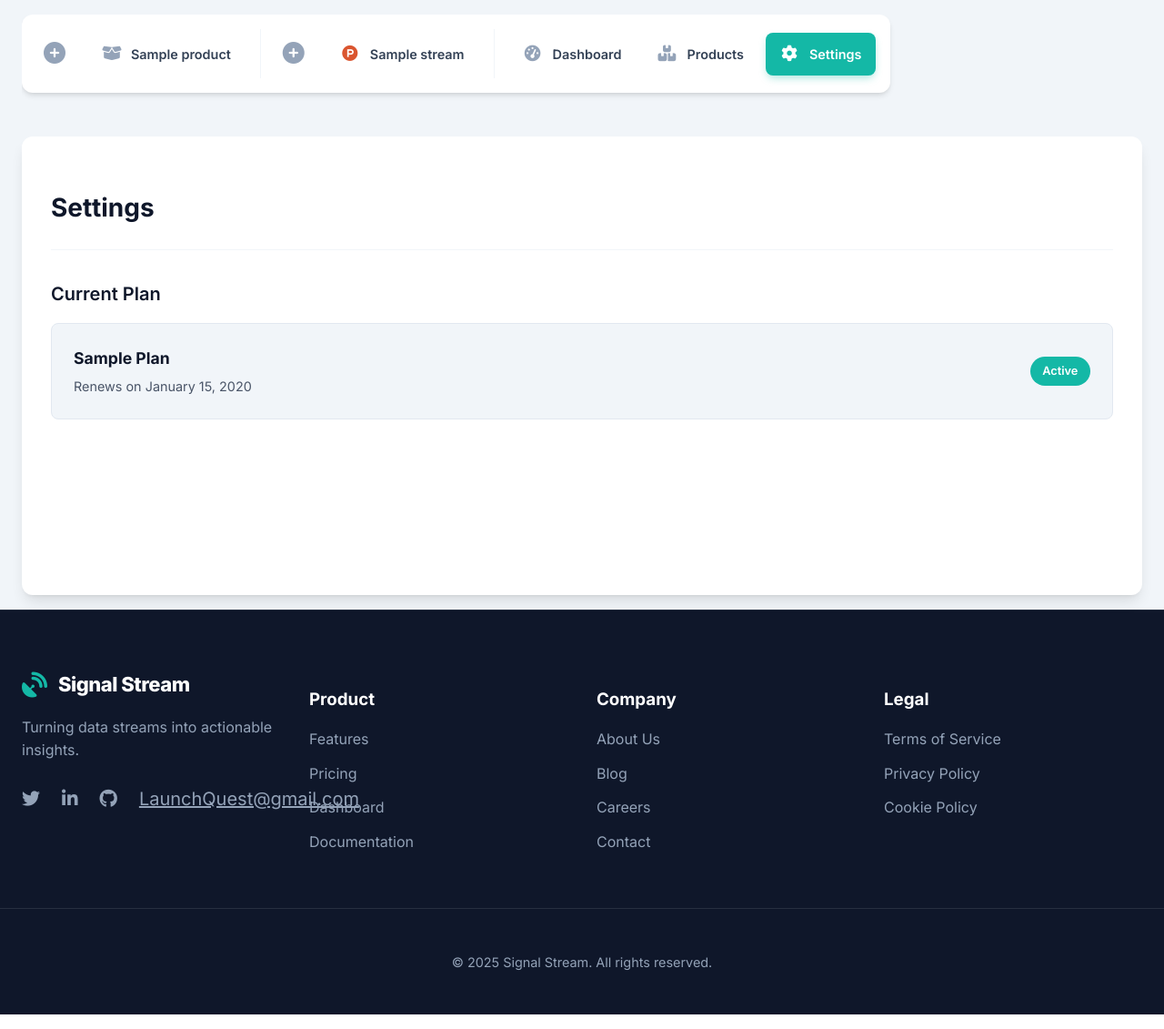
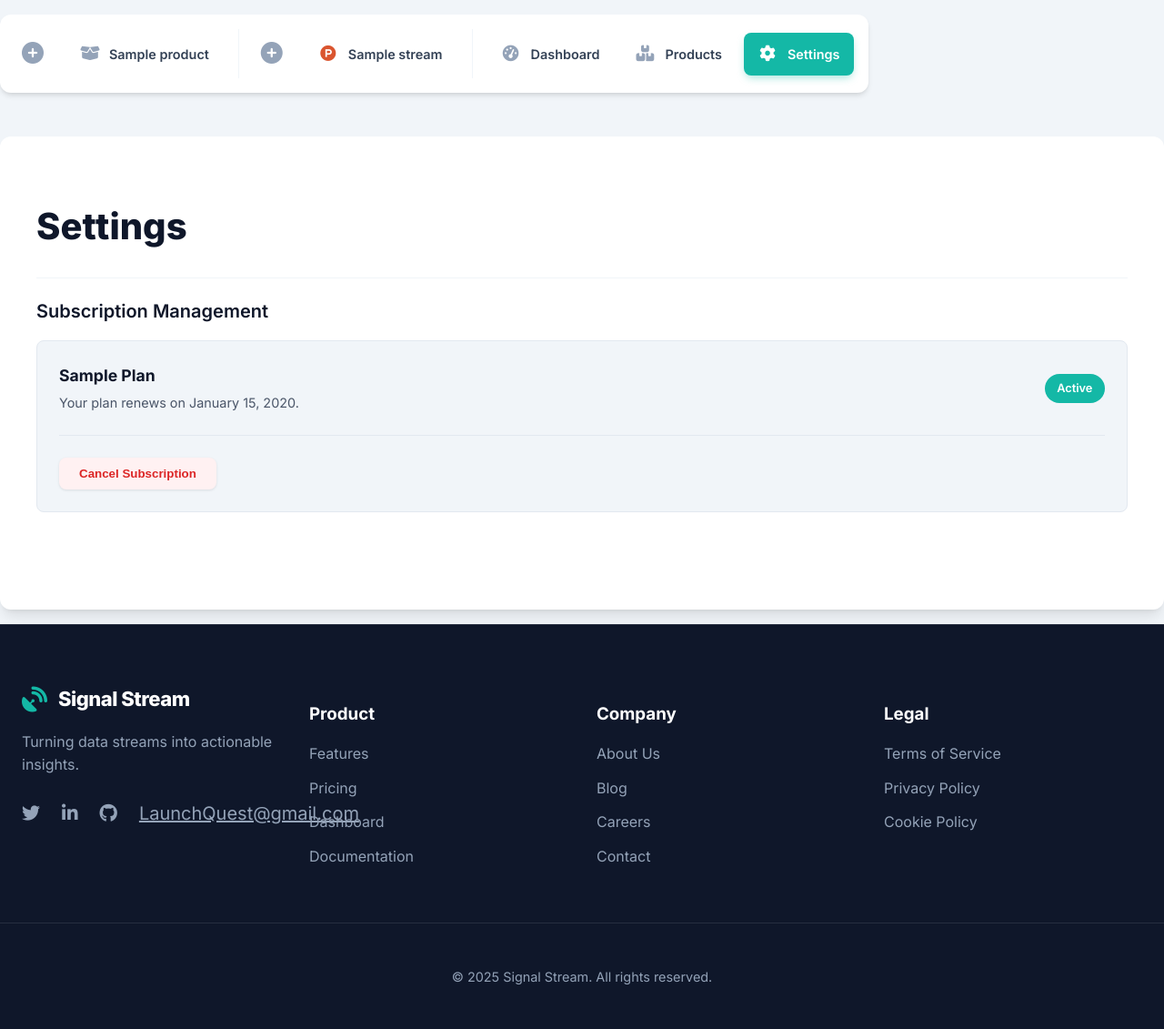
Before and after one commit to albertabishek369/Signal_Stream, a Flask app: page /settings in a window 1280 px wide. Shown: the part 80-1211 px from the top of the page at 91% size. Run offline with Flask 3, Linux system fonts and the light colour scheme; a user stored in the database is signed in; tables that the repository leaves empty hold one stand-in row (values such as "Sample post"); some libraries are stand-ins or nearby versions.

Commit message:
add payment to cancel and reactive

```diff
--- a/blueprints/main.py
+++ b/blueprints/main.py
@@ -169,7 +169,7 @@ def settings():
 def create_subscription():
     user_id = current_user.id
     plan_type = request.get_json().get('plan_type')
-    plan_ids = {'founder': 'plan_QvD8H0pCE6YRJB', 'scale': 'plan_QvD8dwCCxpYVur'}
+    plan_ids = {'founder': 'plan_QwswYisjnDCDY6', 'scale': 'plan_Qwt1O8dXzFcNNF'}
 
     if plan_type not in plan_ids:
         return jsonify({'error': 'Invalid plan type'}), 400
@@ -271,3 +271,47 @@ def privacy_policy():
     streams = Stream.query.filter_by(user_id=user_id).all()
     products = Product.query.filter_by(user_id=user_id).all()
     return render_template('privacy.html', streams=streams, products=products)
+
+@main_bp.route('/cancel-subscription', methods=['POST'])
+@login_required
+def cancel_subscription():
+    """Cancels the user's active Razorpay subscription."""
+    user_id = current_user.id
+    sub = Subscription.query.filter_by(user_id=user_id, status='active').first()
+
+    if not sub or not sub.razorpay_subscription_id:
+        flash('No active subscription found to cancel.', 'danger')
+        return redirect(url_for('main.settings'))
+
+    try:
+        # Tell Razorpay to cancel the subscription at the end of the current billing cycle
+        razorpay_client.subscription.cancel(sub.razorpay_subscription_id)
+
+        # Update our local database status
+        sub.status = 'canceled'
+        db.session.commit()
+
+        flash('Your subscription has been canceled. You will retain access until the end of the current billing period.', 'success')
+    except Exception as e:
+        current_app.logger.error(f"Error canceling subscription for user {user_id}: {e}")
+        flash('There was an error canceling your subscription. Please contact support.', 'danger')
+
+    return redirect(url_for('main.settings'))
+
+
+@main_bp.route('/reactivate-subscription', methods=['POST'])
+@login_required
+def reactivate_subscription():
+    """Reactivates a user's canceled Razorpay subscription."""
+    user_id = current_user.id
+    sub = Subscription.query.filter_by(user_id=user_id, status='canceled').first()
+
+    if not sub:
+        flash('No canceled subscription found to reactivate.', 'danger')
+        return redirect(url_for('main.settings'))
+
+    # NOTE: Razorpay does not have a direct "reactivate" API.
+    # The standard flow is to guide the user to subscribe again.
+    # This provides a clear path for the user.
+    flash('To reactivate your plan, please choose it again from the pricing page.', 'info')
+    return redirect(url_for('main.pricing'))
--- a/templates/settings.html
+++ b/templates/settings.html
@@ -17,16 +17,16 @@
     .content-card {
         background-color: var(--white);
         border-radius: 12px;
-        padding: 2rem;
+        padding: 2.5rem;
         box-shadow: var(--shadow-lg);
         animation: fadeInSlideUp 0.5s ease-out forwards;
     }
     .page-header {
-        font-size: 1.75rem;
-        font-weight: 700;
+        font-size: 2.5rem;
+        font-weight: 800;
         color: var(--navy);
         padding-bottom: 1.5rem;
-        margin-bottom: 2rem;
+        margin-bottom: 1rem;
         border-bottom: 1px solid var(--off-white);
     }
     .settings-section {
@@ -39,7 +39,6 @@
         margin-bottom: 1rem;
     }
 
-    /* Card for displaying the current plan */
     .plan-card {
         background-color: var(--off-white);
         padding: 1.5rem;
@@ -81,7 +80,17 @@
         border-top: 1px solid #E2E8F0;
     }
 
-    /* Card for the 'Upgrade' Call-to-Action */
+    .btn-danger {
+        background-color: #FFF1F2;
+        color: #DC2626;
+        font-weight: 600;
+        border: none;
+    }
+    .btn-danger:hover {
+        background-color: #FEE2E2;
+        color: #B91C1C;
+    }
+
     .upgrade-cta-card {
         background-color: var(--white);
         padding: 2rem;
@@ -99,22 +108,20 @@
         color: #4A5568;
         margin: 0 0 1.5rem 0;
     }
-
 </style>
 {% endblock %}
 
 {% block content %}
-<div class="container">
 <div class="page-layout">
     <div class="sidebar-wrapper">
         {% include "includes/sidebar.html" %}
     </div>
 
     <main class="content-card">
-        <h2 class="page-header">Settings</h2>
+        <h1 class="page-header">Settings</h1>
 
         <div class="settings-section">
-            <h3 class="section-title">Current Plan</h3>
+            <h3 class="section-title">Subscription Management</h3>
 
             {% if subscription and subscription.plan_type != 'free' %}
                 <div class="plan-card">
@@ -123,19 +130,30 @@
                             <h4>{{ subscription.plan_type|capitalize }} Plan</h4>
                             <p>
                                 {% if subscription.status == 'active' and subscription.current_period_end %}
-                                    Renews on {{ subscription.current_period_end.strftime('%B %d, %Y') }}
-                                {% elif subscription.status == 'canceled' %}
-                                    Subscription canceled.
+                                    Your plan renews on {{ subscription.current_period_end.strftime('%B %d, %Y') }}.
+                                {% elif subscription.status == 'canceled' and subscription.current_period_end %}
+                                    Your access will end on {{ subscription.current_period_end.strftime('%B %d, %Y') }}.
                                 {% else %}
-                                    Status pending.
+                                    Your plan is currently {{ subscription.status }}.
                                 {% endif %}
                             </p>
                         </div>
                         <span class="status-badge {{ subscription.status }}">{{ subscription.status|capitalize }}</span>
                     </div>
-                    <!-- <div class="plan-card-footer">
-                        <a href="#" class="btn btn-secondary">Manage Subscription</a>
-                    </div> -->
+
+                    <div class="plan-card-footer">
+                        {% if subscription.status == 'active' %}
+                            <form action="{{ url_for('main.cancel_subscription') }}" method="POST" onsubmit="return confirm('Are you sure you want to cancel your subscription? This will prevent future charges.');">
+                                <input type="hidden" name="csrf_token" value="{{ csrf_token() }}">
+                                <button type="submit" class="btn btn-danger">Cancel Subscription</button>
+                            </form>
+                        {% elif subscription.status == 'canceled' %}
+                            <form action="{{ url_for('main.reactivate_subscription') }}" method="POST">
+                                <input type="hidden" name="csrf_token" value="{{ csrf_token() }}">
+                                <button type="submit" class="btn">Re-activate Plan</button>
+                            </form>
+                        {% endif %}
+                    </div>
                 </div>
             {% else %}
                 <div class="upgrade-cta-card">
@@ -147,8 +165,6 @@
                 </div>
             {% endif %}
         </div>
-
-        </main>
-</div>
+    </main>
 </div>
 {% endblock %}
```
